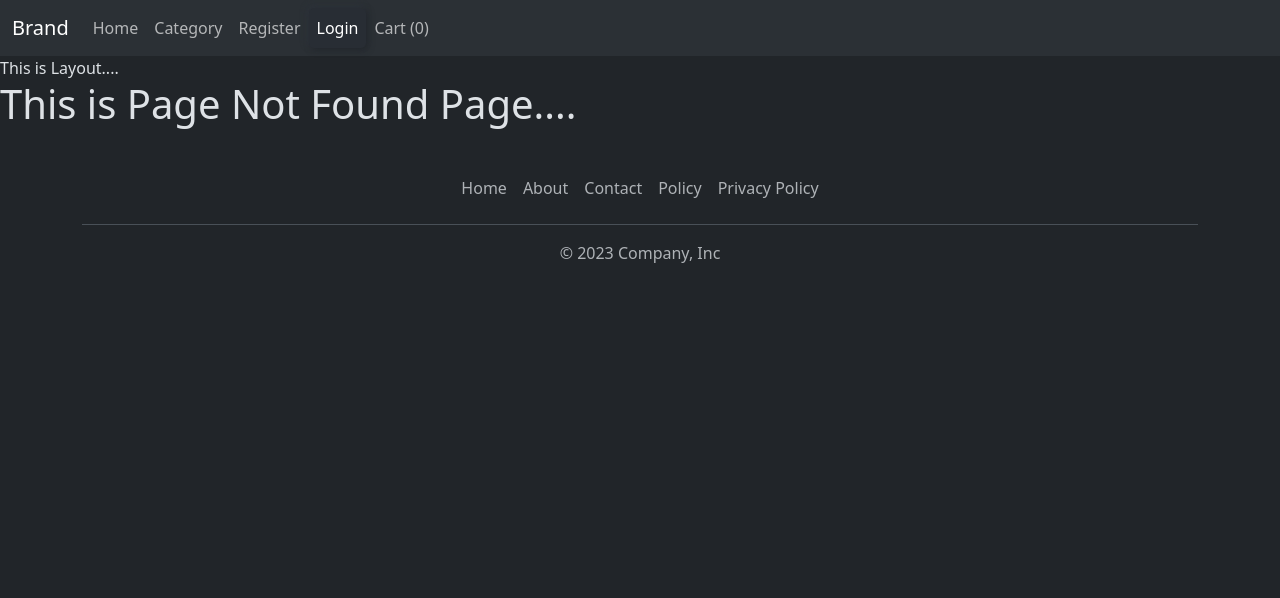
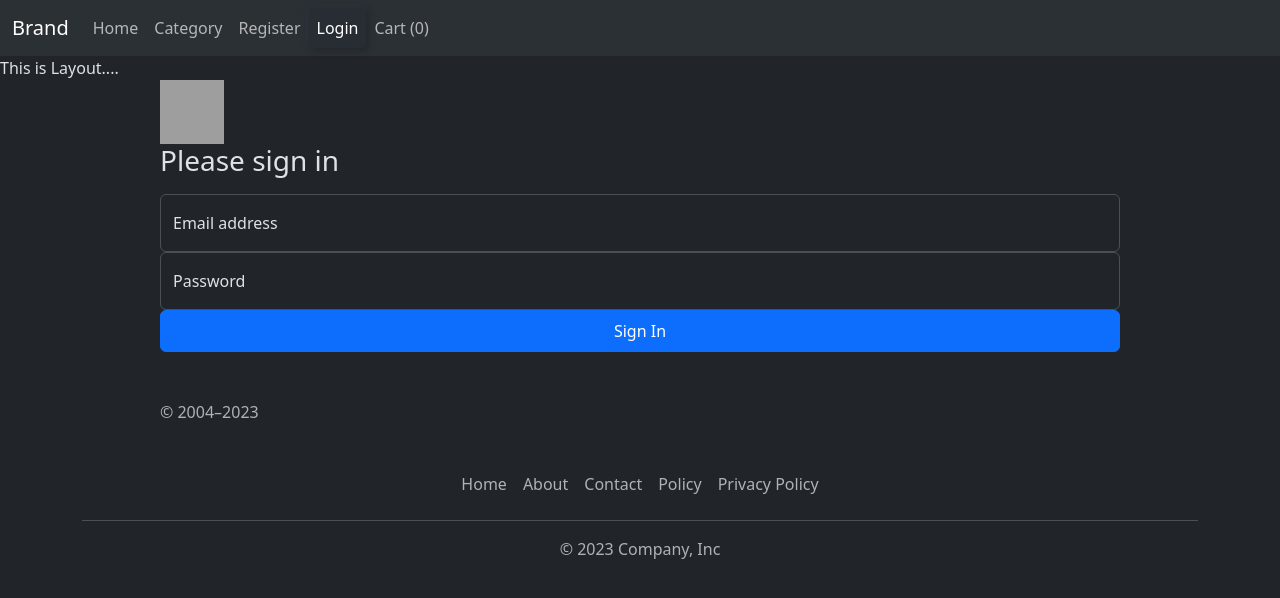
Before and after one commit to HarshKumar123456/E-Commerce-App-Using-MERN-Stack, a React (Vite) app in the folder client/: page /login in a window 1280 px wide. Before the commit this address had no page. Shown: the top 598 px of the page. Built offline with nearby package versions, Linux system fonts and the light colour scheme; grey boxes are pictures that could not be loaded.

Commit message:
added login page

```diff
--- /dev/null
+++ b/client/pages/Login.jsx
@@ -0,0 +1,75 @@
+import React, { useState } from "react";
+import Layout from "../components/Layout/Layout";
+
+import axios from "axios";
+
+import { toast } from 'react-toastify';
+import 'react-toastify/dist/ReactToastify.css';
+
+const Login = () => {
+    const initialUserData = {
+        name: "",
+        password: "",
+    };
+    const [userData, setUserData] = useState(initialUserData);
+    async function handleSubmit(event) {
+        event.preventDefault();
+        console.log(userData);
+
+        try {
+            const response = await axios.post(`http://localhost:8000/api/v1/auth/login`, userData);
+            console.log(response.data);
+
+            if (response.data.success) {
+                console.log("Toast kha lo");
+                toast.success("Congrats!! You are Logged in now....");
+                toast.error(`${response.data.message}`);
+            }
+            else {
+                toast.error(`${response.data.message}`);
+            }
+
+        } catch (error) {
+            console.error(error);
+            toast.error(`${error.message}`);
+        }
+
+    }
+
+    function handleChange(event) {
+        setUserData(
+            (prevUserData) => {
+                return { ...prevUserData, [event.target.name]: event.target.value };
+            }
+        );
+    }
+
+    return <>
+        <Layout>
+            <div className="form-signin w-75 m-auto">
+                <form onSubmit={handleSubmit}>
+                    <img width="64" height="64" src="https://img.icons8.com/arcade/64/key.png" alt="key" />
+                    <h1 className="h3 mb-3 fw-normal">Please sign in</h1>
+
+
+                    <div className="form-floating">
+                        <input required name="email" value={userData.email} onChange={handleChange} type="email" className="form-control" id="floatingInput" placeholder="name@example.com" />
+                        <label htmlFor="floatingInput">Email address</label>
+                    </div>
+
+                    <div className="form-floating">
+                        <input required name="password" value={userData.password} onChange={handleChange} type="password" className="form-control" id="floatingPassword" placeholder="Password" />
+                        <label htmlFor="floatingPassword">Password</label>
+                    </div>
+
+
+
+                    <button className="btn btn-primary w-100 py-2" type="submit">Sign In</button>
+                    <p className="mt-5 mb-3 text-body-secondary">© 2004–{new Date().getFullYear()}</p>
+                </form>
+            </div>
+        </Layout>
+    </>;
+};
+
+export default Login;
--- a/client/src/App.jsx
+++ b/client/src/App.jsx
@@ -7,6 +7,7 @@ import Policy from '../pages/Policy';
 import PrivacyPolicy from '../pages/PrivacyPolicy';
 import PageNotFound from '../pages/PageNotFound';
 import Register from '../pages/Register';
+import Login from '../pages/Login';
 
 function App() {
 
@@ -16,6 +17,7 @@ function App() {
       <Routes>
         <Route path='/' element={ <Home /> } />
         <Route path='/register' element={ <Register /> } />
+        <Route path='/login' element={ <Login /> } />
         <Route path='/about' element={ <About /> } />
         <Route path='/contact' element={ <Contact /> } />
         <Route path='/policy' element={ <Policy /> } />
```
